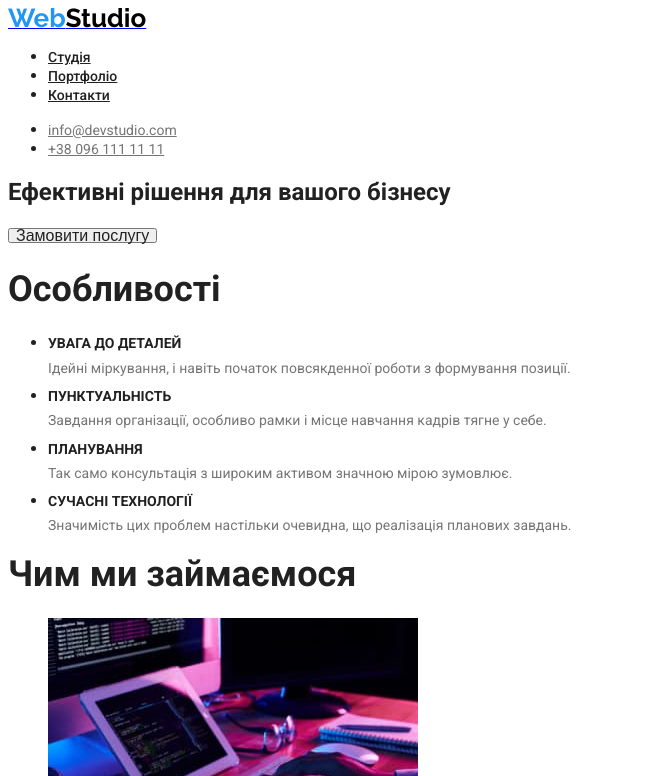
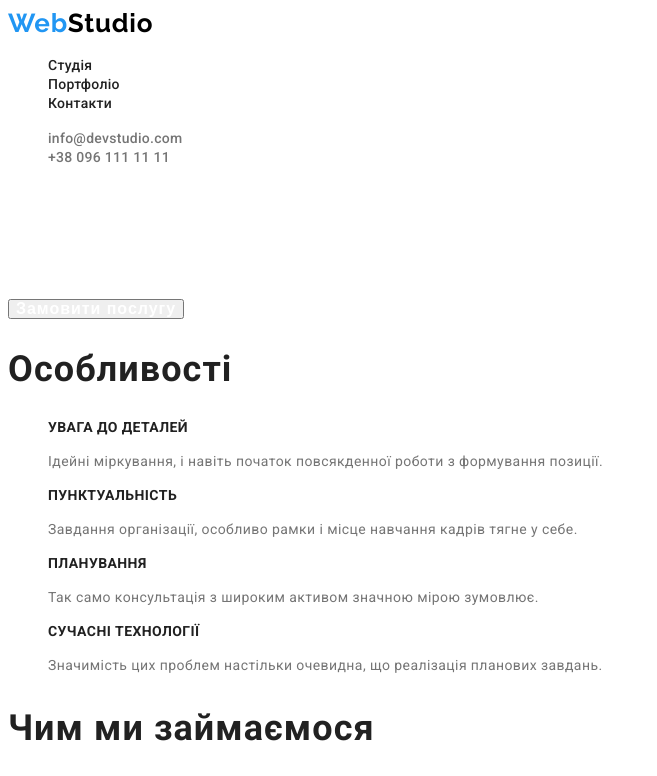
Before and after one commit to ToFFeeV/goit-markup-hw-02, a plain HTML site: page index.html in a window 1280 px wide. Shown: the top 776 px of the page, without its empty margins (0-657 px from the left). Drawn offline with Linux system fonts and the light colour scheme.

Commit message:
Внесено корективи за настановами ментора.

```diff
--- a/css/styles.css
+++ b/css/styles.css
@@ -7,7 +7,8 @@ body {
     font-family: 'Raleway', sans-serif;
     font-weight: 700;
     font-size: 26px;
-    line-height: 0.8;
+    line-height: 1.19;
+    letter-spacing: 0.03em;
     color: #2196F3;
 }
 
@@ -18,29 +19,42 @@ body {
 .link {
     font-weight: 500;
     font-size: 14px;
-    line-height: 0.8;
+    line-height: 1.14;
+    letter-spacing: 0.02em;
     color: #212121;
+}
+
+.link-button {
+    cursor: pointer;
+    font-weight: 700;
+    font-size: 16px;
+    line-height: 0.87;
+    letter-spacing: 0.06em;
+    color: #FFFFFF;
 }
 
 .link-but {
     cursor: pointer;
     font-weight: 500;
     font-size: 16px;
-    line-height: 0.6;
-    color: #212121
+    line-height: 1.62;
+    letter-spacing: 0.03em;
 }
 
 .contacts {
     font-weight: 500;
     font-size: 14px;
-    line-height: 0.8;
+    line-height: 1.14;
+    letter-spacing: 0.02em;
     color: #757575;
 }
 
 .contacts-f {
+    font-style: normal;
     font-weight: 400;
     font-size: 14px;
-    line-height: 0.6;
+    line-height: 1.71;
+    letter-spacing: 0.03em;
     color: #757575;
 }
 
@@ -54,55 +68,71 @@ body {
 .map {
     font-weight: 400;
     font-size: 14px;
-    line-height: 0.6;
+    line-height: 1.71;
+    letter-spacing: 0.03em;
     color: #FFFFFF;
 }
 
 .features {
     font-weight: 700;
     font-size: 14px;
-    line-height: 0.8;
+    line-height: 1.14;
+    letter-spacing: 0.03em;
     color: #212121;
 }
 
 .features-p {
     font-weight: 400;
     font-size: 14px;
-    line-height: 0.6;
+    line-height: 1.71;
+    letter-spacing: 0.03em;
     color: #757575;
+}
+
+.bloks-h {
+    font-weight: 900;
+    font-size: 44px;
+    line-height: 1.36;
+    letter-spacing: 0.06em;
+    color: #FFFFFF;
 }
 
 .bloks {
     font-weight: 700;
     font-size: 36px;
-    line-height: 0.8;
+    line-height: 1.16;
+    letter-spacing: 0.03em;
     color: #212121;
 }
 
 .team {
     font-weight: 500;
     font-size: 16px;
-    line-height: 0.8;
+    line-height: 1.18;
+    letter-spacing: 0.03em;
     color: #212121;
 }
 
 .team-p {
     font-weight: 400;
     font-size: 16px;
-    line-height: 0.8;
+    line-height: 1.18;
+    letter-spacing: 0.03em;
     color: #757575;
 }
 
 .portfolio {
     font-weight: 700;
     font-size: 18px;
-    line-height: 0.5;
+    line-height: 2;
+    letter-spacing: 0.06em;
     color: #212121;
 }
 
 .portfolio-p {
     font-weight: 400;
     font-size: 16px;
-    line-height: 0.5;
+    line-height: 1.88;
+    letter-spacing: 0.03em;
     color: #757575;
 }
--- a/index.html
+++ b/index.html
@@ -9,6 +9,8 @@
     <link rel="preconnect" href="https://fonts.gstatic.com" crossorigin>
     <link href="https://fonts.googleapis.com/css2?family=Raleway:wght@700&family=Roboto:wght@400;500;700;900&display=swap" rel="stylesheet">
     <link rel="stylesheet" href="./css/styles.css">
+    <style>a {text-decoration: none;}</style>
+    <style>ul { list-style: none; }</style>
 </head>
 <body>
     <header>
@@ -23,15 +25,15 @@
         </nav>
 
         <ul>
-            <li><a class="contacts-f" href="mailto:info@devstudio.com">info@devstudio.com</a></li>
-            <li><a class="contacts-f" href="tel:+380961111111">+38 096 111 11 11</a></li>
+            <li><a class="contacts" href="mailto:info@devstudio.com">info@devstudio.com</a></li>
+            <li><a class="contacts" href="tel:+380961111111">+38 096 111 11 11</a></li>
         </ul>
     </header>
 
     <main>
         <section>
-            <h1>Ефективні рішення для вашого бізнесу</h1>
-            <button class="link-but" type="button">Замовити послугу</button>
+            <h1 class="bloks-h">Ефективні рішення для вашого бізнесу</h1>
+            <button class="link-button" type="button">Замовити послугу</button>
         </section>
 
         <section>
```
Also changed, not shown: portfolio.html (+4 -2 lines).
